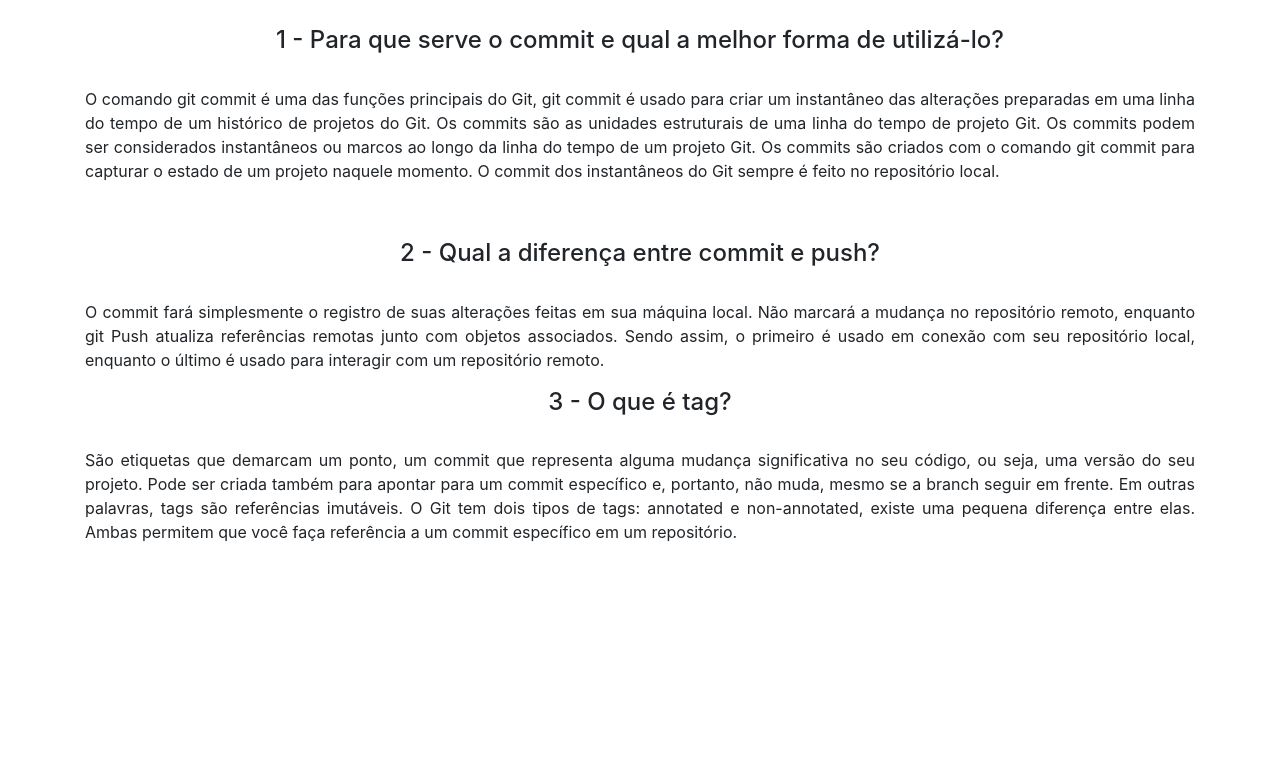
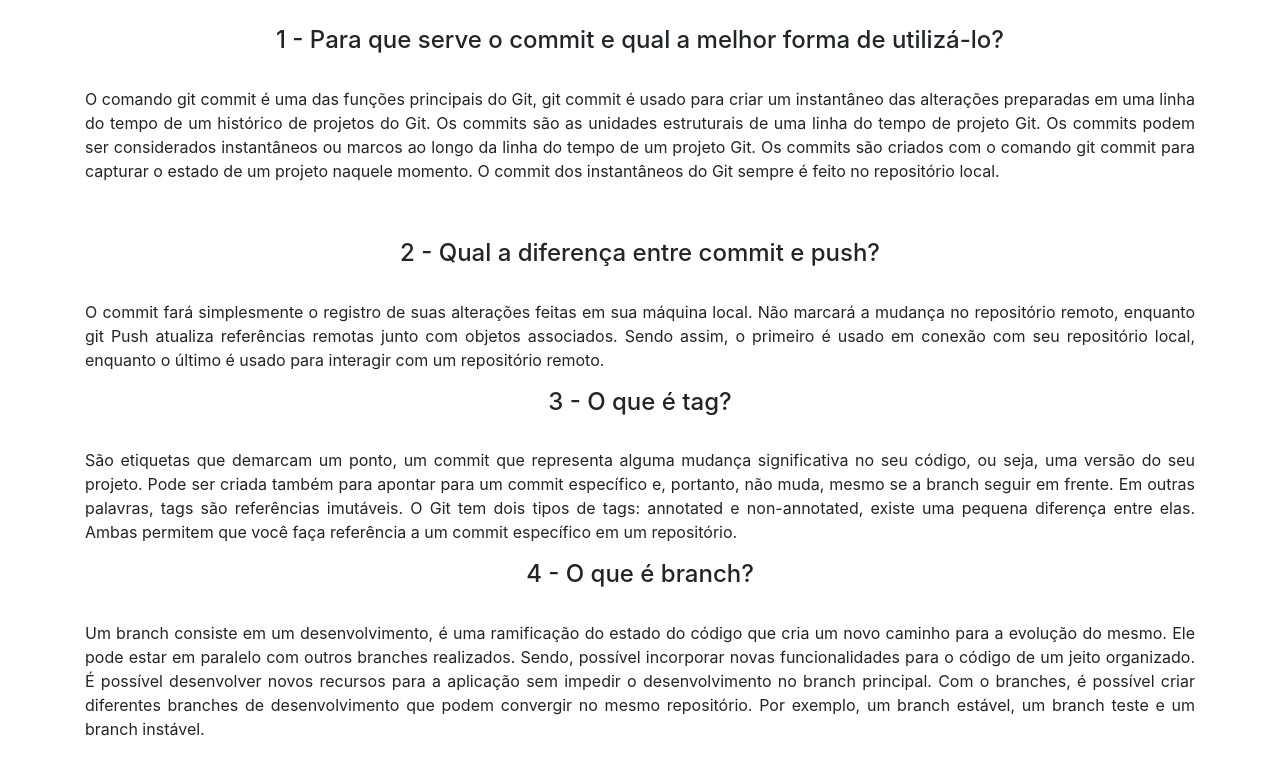
Before and after one commit to alessandroandrade23/APE_11, a plain HTML site: page questoes.html in a window 1280 px wide. Shown: the part 174-931 px from the top of the page. Before the commit the page ends 800 px from the top, so only its background shows below. Drawn offline with nearby package versions, Linux system fonts and the light colour scheme.

Commit message:
Adicionado questão número 4.

```diff
--- a/questoes.html
+++ b/questoes.html
@@ -60,10 +60,20 @@ Os commits são as unidades estruturais de uma linha do tempo de projeto Git. Os
 
 <p align="justify">O commit fará simplesmente o registro de suas alterações feitas em sua máquina local. Não marcará a mudança no repositório remoto, enquanto git Push atualiza referências remotas junto com objetos associados. Sendo assim, o primeiro é usado em conexão com seu repositório local, enquanto o último é usado para interagir com um repositório remoto.</p>
 
-</p></p>      <p class="lead"><h4>3 - O que é tag?<h4></h1><br>
+</p></p>
+
+ <p class="lead"><h4>3 - O que é tag?<h4></h1><br>
 
 <p align="justify">São etiquetas que demarcam um ponto, um commit que representa alguma mudança significativa no seu código, ou seja, uma versão do seu projeto. Pode ser criada também para apontar para um commit específico e, portanto, não muda, mesmo se a branch seguir em frente. Em outras palavras, tags são referências imutáveis.
 O Git tem dois tipos de tags: annotated e non-annotated, existe uma pequena diferença entre elas. Ambas permitem que você faça referência a um commit específico em um repositório.
+
+</p> <p class="lead"><h4>4 - O que é branch?<h4></h1><br>
+
+<p align="justify">Um branch consiste em um desenvolvimento, é uma ramificação do estado do código que cria um novo caminho para a evolução do mesmo. Ele pode estar em paralelo com outros branches realizados. Sendo, possível incorporar novas funcionalidades para o código de um jeito organizado.
+
+É possível desenvolver novos recursos para a aplicação sem impedir o desenvolvimento no branch principal.
+Com o branches, é possível criar diferentes branches de desenvolvimento que podem convergir no mesmo repositório. Por exemplo, um branch estável, um branch teste e um branch instável.
+
 </p>
 </p>
         <ul class="list-unstyled">
```
